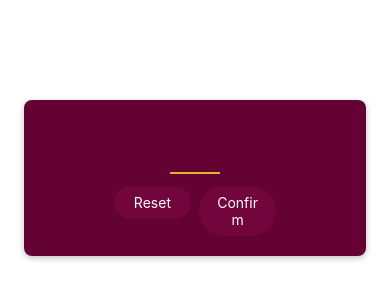
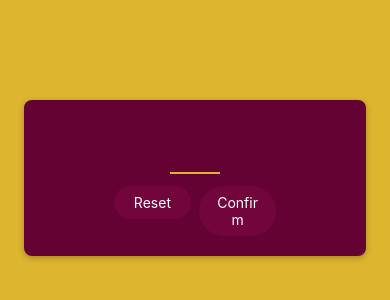
Before and after one commit to AliveKiwi/mm-rn-gmn, a React Native app: screen / in a window 390 px wide. Shown: the top 300 px of the page. Built offline with nearby package versions, Linux system fonts and the light colour scheme.

Commit message:
54 style: Added backgroundColor to root element App, and made container flex 1

```diff
--- a/App.js
+++ b/App.js
@@ -1,9 +1,18 @@
-import { StyleSheet } from 'react-native';
+import { StyleSheet, View } from 'react-native';
 
 import StartGameScreen from './screens/StartGameScreen';
 
 export default function App() {
-  return <StartGameScreen />;
+  return (
+    <View style={styles.rootScreen}>
+      <StartGameScreen />
+    </View>
+  );
 }
 
-const styles = StyleSheet.create({});
+const styles = StyleSheet.create({
+  rootScreen: {
+    flex: 1,
+    backgroundColor: '#ddb52f',
+  },
+});
```
